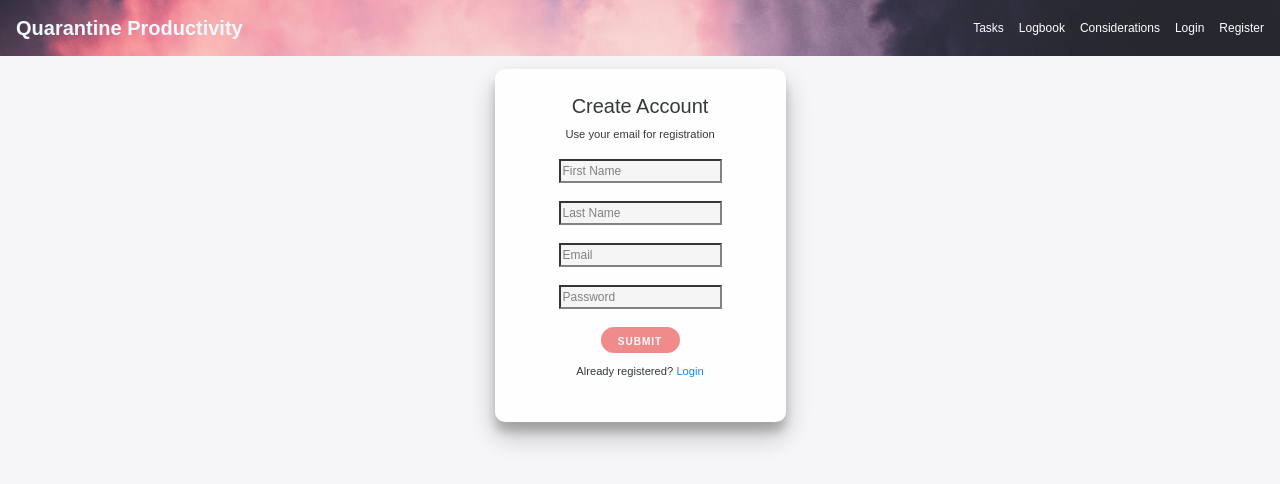
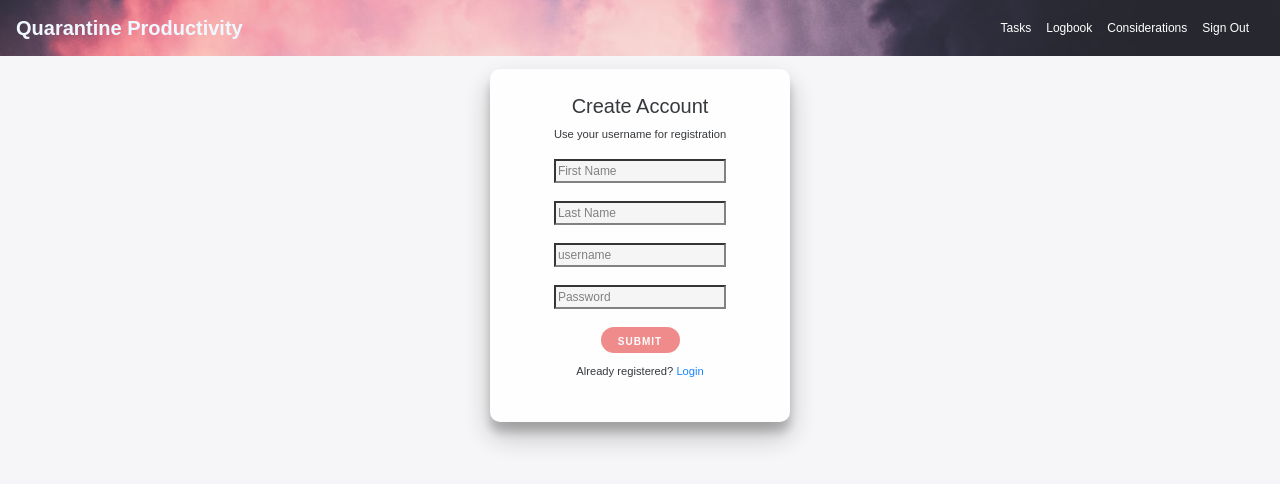
Before and after one commit to Quarantine-Productivity-LS/front-end-react-1, a React (Create React App) app: page /register in a window 1280 px wide. Shown: the top 484 px of the page. Built offline with nearby package versions, Linux system fonts and the light colour scheme.

Commit message:
user can log in and register, set up pushes

```diff
--- a/src/App.js
+++ b/src/App.js
@@ -1,5 +1,5 @@
 import React from 'react'
-import { Switch, Route } from 'react-router-dom'
+import { Switch, Route, useHistory } from 'react-router-dom'
 import { PrivateRoute } from './utils/PrivateRoute'
 import Header from './components/Header'
 import TaskList from './components/TaskList'
@@ -10,6 +10,10 @@ import FormikRegisterPage from './components/Register'
 import './App.css';
 
 const App = () => {
+  const { push } = useHistory();
+  const pushUser = url => {
+    push(url);
+  }
   return (
     <div className="appPage">
       <Header/>
@@ -17,8 +21,8 @@ const App = () => {
         <PrivateRoute path="/tasks" component={TaskList} />
         <PrivateRoute path="/logbook" component={Logbook} />
         <PrivateRoute path="/considerations" component={Considerations} />
-        <Route path="/register"><FormikRegisterPage /></Route>
-        <Route path="/"><FormikLoginPage /></Route>
+        <Route path="/register"><FormikRegisterPage pushUser={pushUser}/></Route>
+        <Route path="/"><FormikLoginPage pushUser={pushUser}/></Route>
       </Switch>
     </div>
   );
--- a/src/components/Header.js
+++ b/src/components/Header.js
@@ -42,13 +42,8 @@ const Header = props => {
               </Link>
             </NavItem>
             <NavItem>
-              <Link to="/" style={{ color: "#fff", marginRight: "15px" }}>
-                Login
-              </Link>
-            </NavItem>
-            <NavItem>
-              <Link to="/register" style={{ color: "#fff" }}>
-                Register
+              <Link to="/" style={{ color: "#fff", marginRight: "15px" }} onClick={() => localStorage.clear()}>
+                Sign Out
               </Link>
             </NavItem>
           </Nav>
--- a/src/components/LoginPage.js
+++ b/src/components/LoginPage.js
@@ -1,4 +1,5 @@
 import React from "react";
+import axios from "axios";
 import { withFormik, Form, Field } from "formik";
 import { Link } from "react-router-dom";
 import * as Yup from "yup";
@@ -9,11 +10,11 @@ const LoginPage = ({ errors, touched, isSubmitting }) => {
       <h5 className="loginTitle">Log in</h5>
       <Field
         className="input"
-        name="email"
-        type="email"
-        placeholder="Email"
+        name="username"
+        type="username"
+        placeholder="username"
       ></Field>
-      {touched.email && errors.email && <span>{" " + errors.email}</span>}
+      {touched.username && errors.username && <span>{" " + errors.username}</span>}
       <br />
       <Field
         className="input"
@@ -25,7 +26,7 @@ const LoginPage = ({ errors, touched, isSubmitting }) => {
         <span>{" " + errors.password}</span>
       )}
       <br />
-      <button className="loginBtn" disabled={isSubmitting}>
+      <button type="submit" className="loginBtn" disabled={isSubmitting}>
         SUBMIT
       </button>
       <p className="change">
@@ -36,29 +37,39 @@ const LoginPage = ({ errors, touched, isSubmitting }) => {
 };
 
 const FormikLoginPage = withFormik({
-  mapPropsToValues({ email, password }) {
+  mapPropsToValues({ username, password }) {
     return {
-      email: email || "",
+      username: username || "",
       password: password || ""
     };
   },
   validationSchema: Yup.object().shape({
-    email: Yup.string()
-      .email("Email is not valid.")
-      .required("Email is required."),
-    password: Yup.string()
-      .min(4)
-      .required()
+    // email: Yup.string()
+    //   .email("Email is not valid.")
+    //   .required("Email is required."),
+    // password: Yup.string()
+    //   .min(4)
+    //   .required()
   }),
-  handleSubmit(values, { resetForm, setErrors, setSubmitting }) {
-    setTimeout(() => {
-      if (values.email === "test@gmail.com") {
-        setErrors({ email: "That email is already taken" });
-      } else {
-        resetForm();
-      }
-      setSubmitting(false);
-    }, 1000);
+  handleSubmit(values, bag) {
+    console.log(values);
+    axios.post("https://quarantine-productivity.herokuapp.com/api/auth/login", values)
+    .then(response => {
+      console.log(response);
+      localStorage.setItem("token", response.data.token);
+      bag.props.pushUser("/tasks");
+    })
+    .catch(error => {
+      console.log(error);
+    })
+    // setTimeout(() => {
+    //   if (values.username === "test@gmail.com") {
+    //     setErrors({ username: "That username is already taken" });
+    //   } else {
+    //     resetForm();
+    //   }
+    //   setSubmitting(false);
+    // }, 1000);
   }
 })(LoginPage);
 
--- a/src/components/Register.js
+++ b/src/components/Register.js
@@ -1,4 +1,5 @@
 import React from "react";
+import axios from "axios";
 import { withFormik, Form, Field } from "formik";
 import { Link } from "react-router-dom";
 import * as Yup from "yup";
@@ -7,7 +8,7 @@ const RegisterPage = ({ touched, errors, isSubmitting }) => {
   return (
     <Form className="register">
       <h5>Create Account</h5>
-      <p>Use your email for registration</p>
+      <p>Use your username for registration</p>
       <Field
         className="input"
         name="fname"
@@ -26,11 +27,11 @@ const RegisterPage = ({ touched, errors, isSubmitting }) => {
       <br />
       <Field
         className="input"
-        name="email"
-        type="email"
-        placeholder="Email"
+        name="username"
+        type="username"
+        placeholder="username"
       ></Field>
-      {touched.email && errors.email && <span>{" " + errors.email}</span>}
+      {touched.username && errors.username && <span>{" " + errors.username}</span>}
       <br />
       <Field
         className="input"
@@ -53,33 +54,36 @@ const RegisterPage = ({ touched, errors, isSubmitting }) => {
 };
 
 const FormikRegisterPage = withFormik({
-  mapPropsToValues({ email, password, fname, lname }) {
+  mapPropsToValues({ username, password, fname, lname }) {
     return {
-      email: email || "",
+      username: username || "",
       password: password || "",
       fname: fname || "",
       lname: lname || ""
     };
   },
   validationSchema: Yup.object().shape({
-    email: Yup.string()
-      .email("Email is not valid.")
-      .required("Email is required."),
+    username: Yup.string()
+      .required("Username is required."),
     password: Yup.string()
       .min(4)
       .required(),
     fname: Yup.string().required("First name is required."),
     lname: Yup.string().required("Last name is required.")
   }),
-  handleSubmit(values, { resetForm, setErrors, setSubmitting }) {
-    setTimeout(() => {
-      if (values.email === "test@gmail.com") {
-        setErrors({ email: "That email is already taken" });
-      } else {
-        resetForm();
-      }
-      setSubmitting(false);
-    }, 1000);
+  handleSubmit(values, bag) {
+    const newUser = {
+      username: values.username,
+      password: values.password
+    }
+    axios.post("https://quarantine-productivity.herokuapp.com/api/auth/register", newUser)
+    .then(response => {
+      console.log(response);
+      bag.props.pushUser("/");
+    })
+    .catch(error => {
+      console.log(error);
+    })
   }
 })(RegisterPage);
 
```
